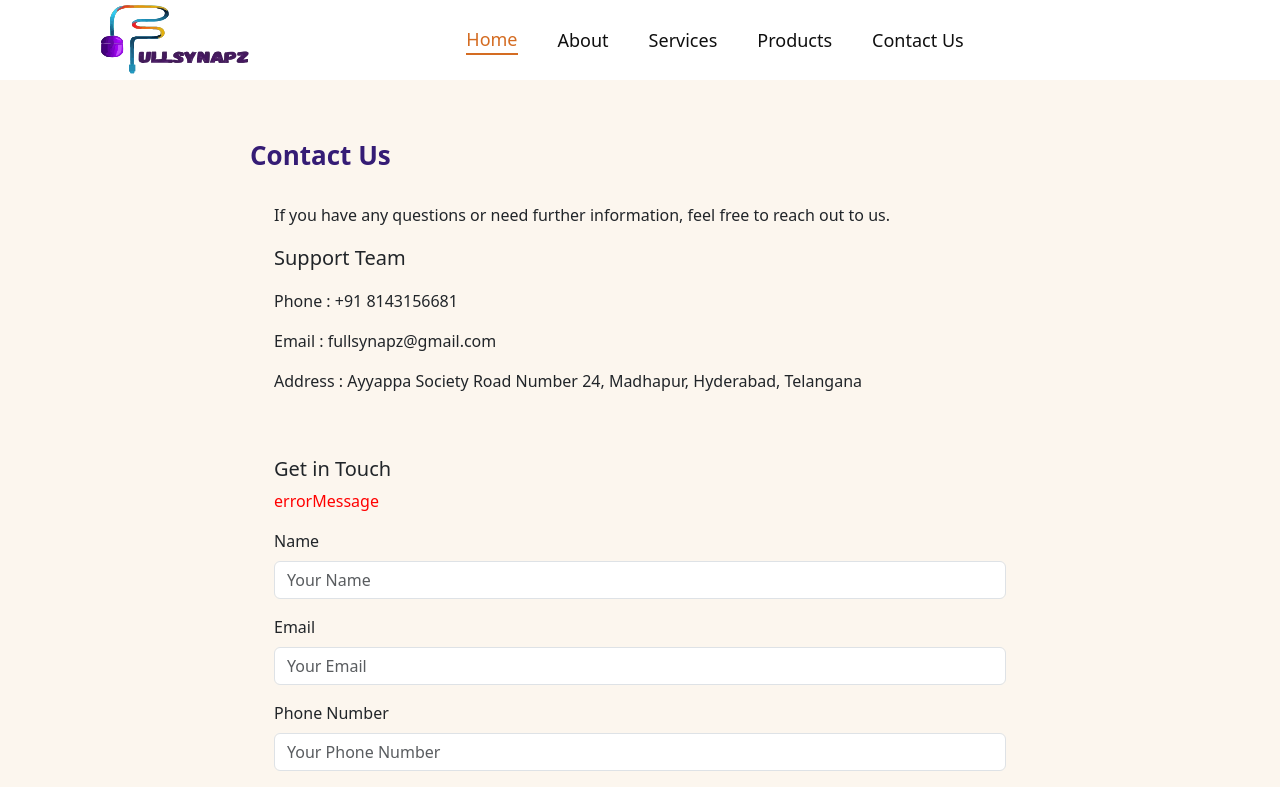
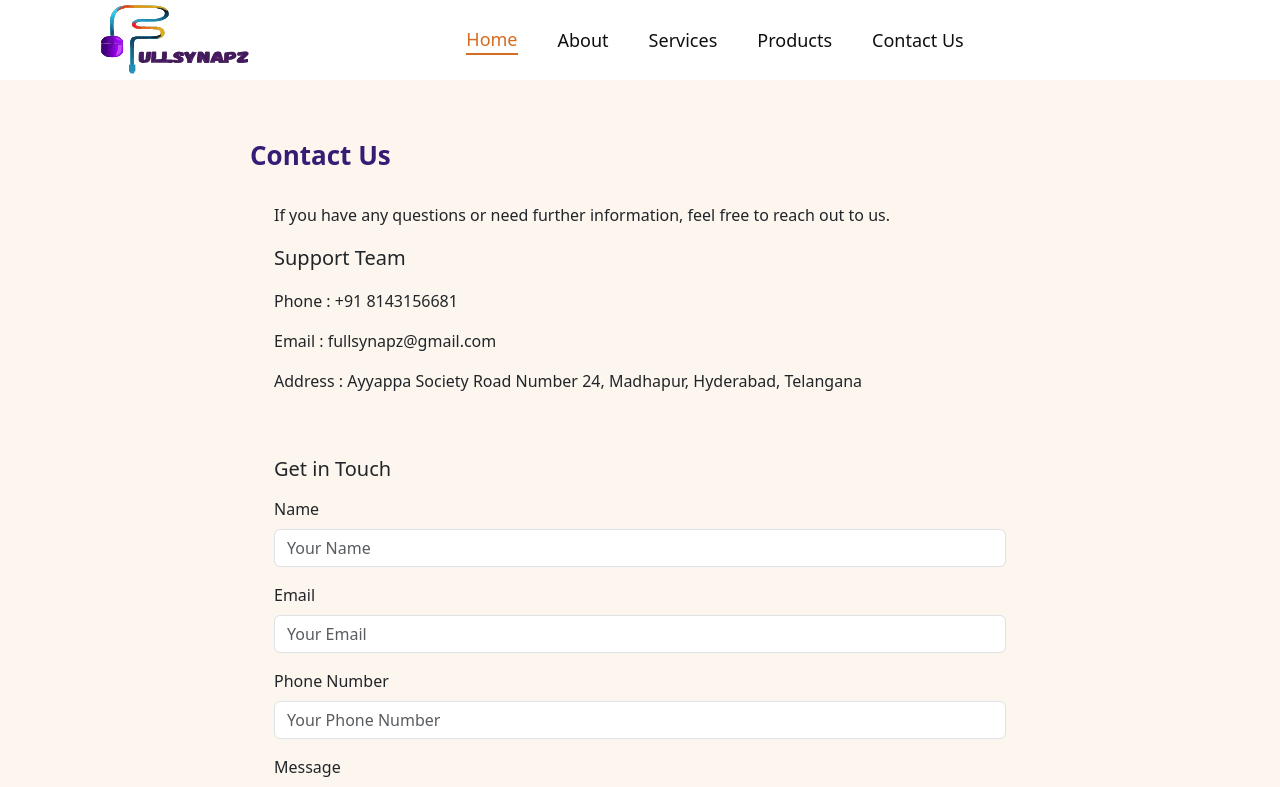
Before and after one commit to fullsynapz/fullsynapz.com, a React (Vite) app: page /#/contact in a window 1280 px wide. Shown: the top 787 px of the page. Built offline with nearby package versions, Linux system fonts and the light colour scheme.

Commit message:
all data added

```diff
--- a/src/Components/Contact/index.jsx
+++ b/src/Components/Contact/index.jsx
@@ -35,6 +35,7 @@ const Contact = () => {
 
             const data = await response.json();
             console.log("Response:", data);
+            setErrorMessage(data.message)
 
             console.log("✅ Message sent successfully!");
             setName("");
@@ -42,6 +43,7 @@ const Contact = () => {
             setEmail("");
             setMessage("");
         } catch (error) {
+            setErrorMessage("error")
             console.error("Error:", error);
         }
     };
@@ -66,7 +68,7 @@ const Contact = () => {
                 <div className="d-flex flex-column p-4 wow animate__animated  animate__fadeInUp mb-5">
                     <form onSubmit={handleSubmit}>
                         <h2 className="fs-20">Get in Touch</h2>
-                        <p style={{color:"red"}}>errorMessage</p>
+                        <p style={{color:"red"}}>{errorMessage}</p>
 
                         <div className="mb-3">
                             <label htmlFor="name" className="form-label">Name</label>
```
